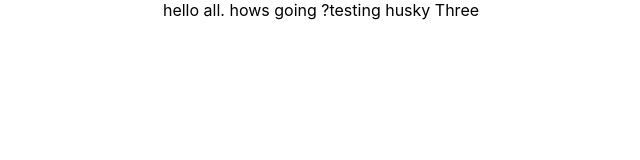
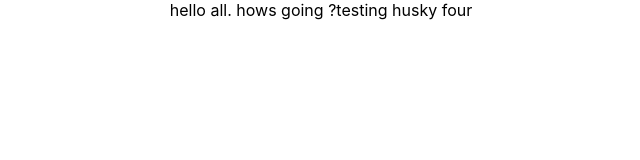
Before and after one commit to tahid02/daily-bazar-client, a React (Create React App) app: page / in a window 1280 px wide. Shown: the top 160 px of the page, without its empty margins (319-959 px from the left). Built offline with nearby package versions, Linux system fonts and the light colour scheme.

Commit message:
testing husky four

```diff
--- a/src/App.tsx
+++ b/src/App.tsx
@@ -1,7 +1,7 @@
 import './App.css';
 
 function App() {
-  return <div className="App">hello all. hows going ?testing husky Three </div>
+  return <div className="App">hello all. hows going ?testing husky four</div>
 }
 
 export default App;
```
Also changed, not shown: package.json (+6 -3 lines).
